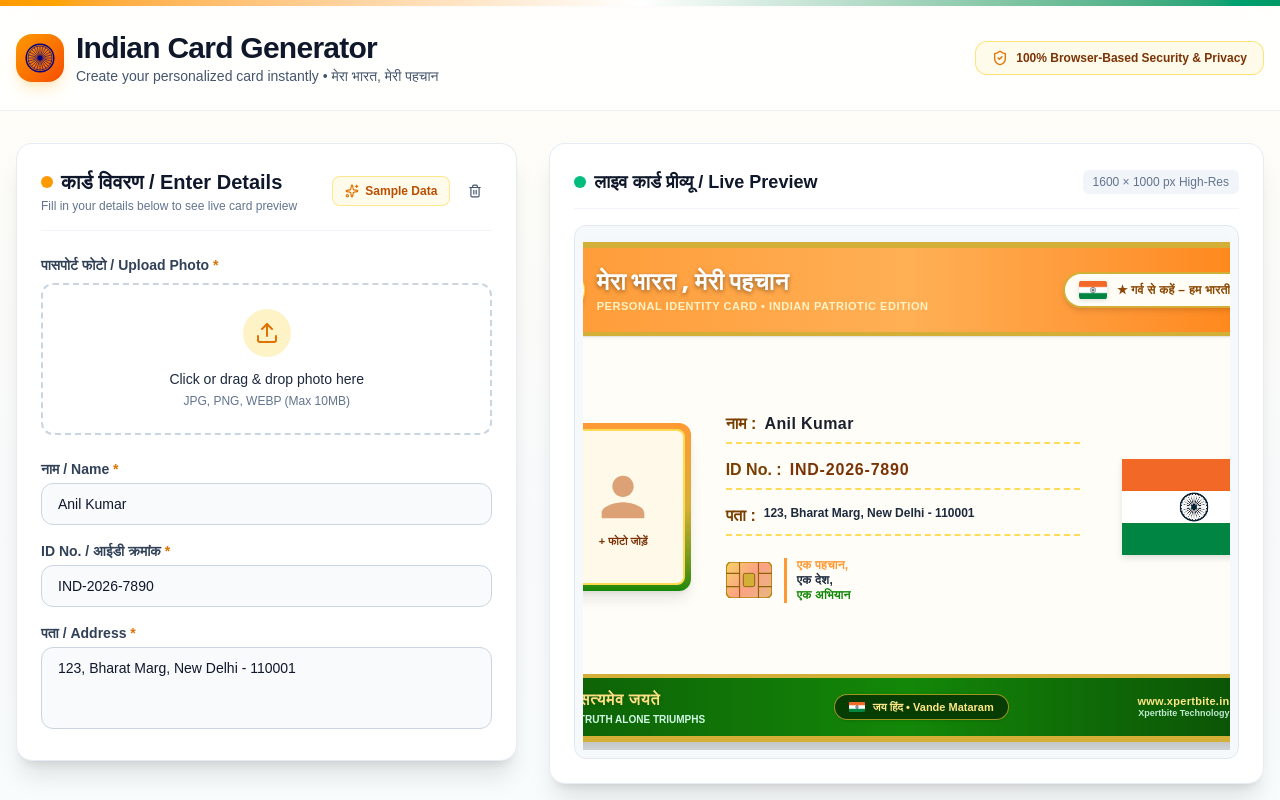
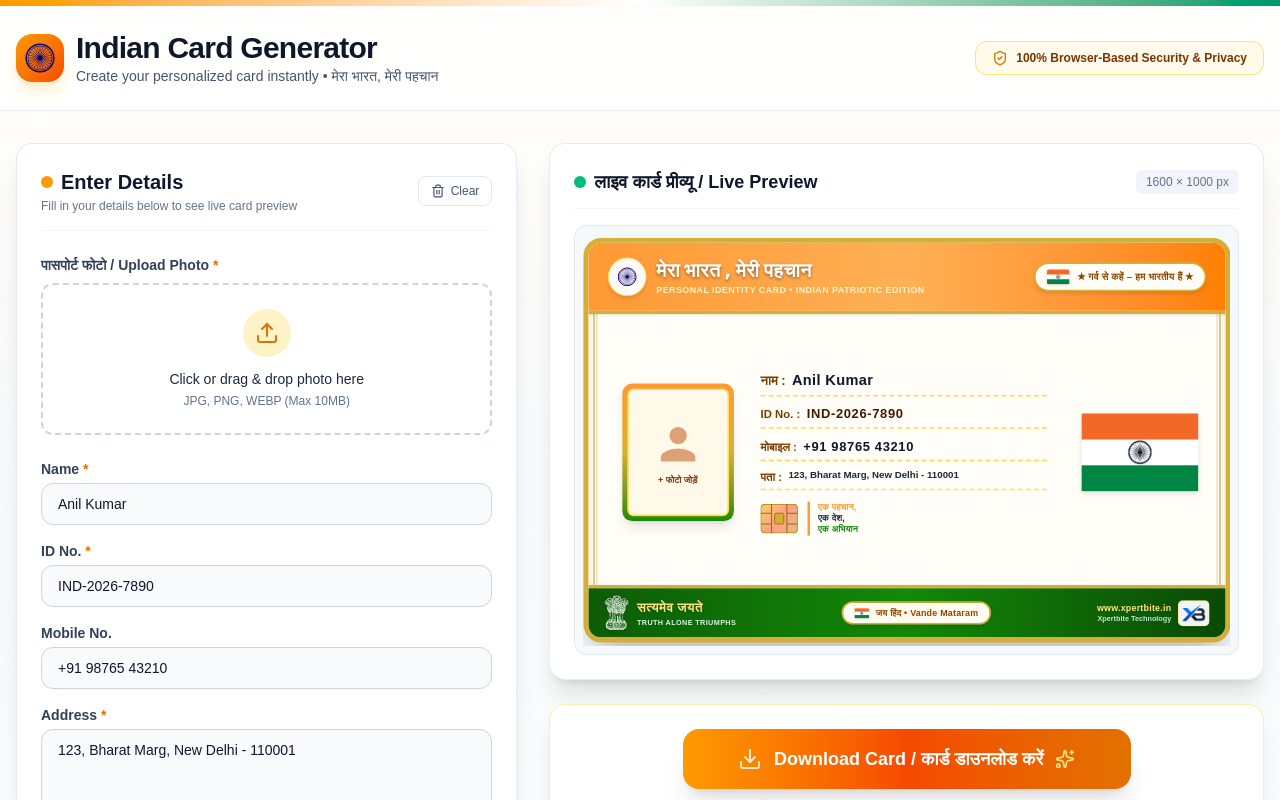
Before and after one commit to aditya347711-bit/tiranga, a Next.js app: page / in a window 1280 px wide. Shown: the top 800 px of the page. Built offline with nearby package versions, Linux system fonts and the light colour scheme; a web font is replaced by a local one.

Commit message:
fis issue

```diff
--- a/src/app/page.tsx
+++ b/src/app/page.tsx
@@ -52,25 +52,25 @@ export default function Home() {
           {/* Right Side: Live Card Preview & Download Action (7 cols) */}
           <div className="lg:col-span-7 flex flex-col space-y-6 lg:sticky lg:top-28">
             {/* Live Preview Card Box */}
-            <div className="bg-white dark:bg-slate-900 rounded-2xl p-6 shadow-xl border border-slate-200/80 dark:border-slate-800 space-y-4">
+            <div className="bg-white dark:bg-slate-900 rounded-2xl p-3 sm:p-6 shadow-xl border border-slate-200/80 dark:border-slate-800 space-y-4">
               <div className="flex items-center justify-between border-b border-slate-100 dark:border-slate-800 pb-3">
                 <div className="flex items-center gap-2">
                   <span className="relative flex h-3 w-3">
                     <span className="animate-ping absolute inline-flex h-full w-full rounded-full bg-emerald-400 opacity-75"></span>
                     <span className="relative inline-flex rounded-full h-3 w-3 bg-emerald-500"></span>
                   </span>
-                  <h2 className="text-lg font-bold text-slate-900 dark:text-white">
+                  <h2 className="text-base sm:text-lg font-bold text-slate-900 dark:text-white">
                     लाइव कार्ड प्रीव्यू / Live Preview
                   </h2>
                 </div>
 
                 <span className="text-xs font-mono text-slate-500 dark:text-slate-400 bg-slate-100 dark:bg-slate-800 px-2.5 py-1 rounded-md">
-                  1600 × 1000 px High-Res
+                  1600 × 1000 px
                 </span>
               </div>
 
               {/* Card Rendering Container */}
-              <div className="w-full overflow-hidden flex items-center justify-center p-2 bg-slate-100/60 dark:bg-slate-950/60 rounded-xl border border-slate-200 dark:border-slate-800">
+              <div className="w-full overflow-hidden flex items-center justify-center p-1 sm:p-2 bg-slate-100/60 dark:bg-slate-950/60 rounded-xl border border-slate-200 dark:border-slate-800">
                 <CardPreview ref={cardRef} cardData={cardData} />
               </div>
             </div>
--- a/src/components/CardForm.tsx
+++ b/src/components/CardForm.tsx
@@ -2,8 +2,8 @@
 
 import React from "react";
 import { PhotoUploader } from "./PhotoUploader";
-import { CardData, DEFAULT_CARD_DATA } from "@/types/card";
-import { Sparkles, Trash2 } from "lucide-react";
+import { CardData } from "@/types/card";
+import { Trash2 } from "lucide-react";
 
 interface CardFormProps {
   cardData: CardData;
@@ -18,15 +18,12 @@ export const CardForm: React.FC<CardFormProps> = ({ cardData, onChange }) => {
     });
   };
 
-  const handleFillSample = () => {
-    onChange(DEFAULT_CARD_DATA);
-  };
-
   const handleClear = () => {
     onChange({
       photo: null,
       name: "",
       idNo: "",
+      phone: "",
       address: "",
     });
   };
@@ -38,33 +35,22 @@ export const CardForm: React.FC<CardFormProps> = ({ cardData, onChange }) => {
         <div>
           <h2 className="text-xl font-bold text-slate-900 dark:text-white flex items-center gap-2">
             <span className="inline-block w-3 h-3 rounded-full bg-amber-500"></span>
-            कार्ड विवरण / Enter Details
+            Enter Details
           </h2>
           <p className="text-xs text-slate-500 dark:text-slate-400 mt-0.5">
             Fill in your details below to see live card preview
           </p>
         </div>
 
-        <div className="flex items-center gap-2">
-          <button
-            type="button"
-            onClick={handleFillSample}
-            className="flex items-center gap-1.5 px-3 py-1.5 rounded-lg text-xs font-semibold text-amber-700 dark:text-amber-300 bg-amber-50 dark:bg-amber-950/40 hover:bg-amber-100 dark:hover:bg-amber-900/60 border border-amber-300/50 transition-all"
-            title="Auto fill sample data"
-          >
-            <Sparkles className="w-3.5 h-3.5 text-amber-600" />
-            Sample Data
-          </button>
-
         <button
           type="button"
           onClick={handleClear}
-            className="flex items-center gap-1 px-2.5 py-1.5 rounded-lg text-xs font-medium text-slate-600 dark:text-slate-400 hover:bg-slate-100 dark:hover:bg-slate-800 transition-colors"
+          className="flex items-center gap-1.5 px-3 py-1.5 rounded-lg text-xs font-medium text-slate-600 dark:text-slate-400 hover:bg-slate-100 dark:hover:bg-slate-800 transition-colors border border-slate-200 dark:border-slate-800"
           title="Reset form"
         >
           <Trash2 className="w-3.5 h-3.5" />
+          <span>Clear</span>
         </button>
-        </div>
       </div>
 
       {/* Photo Uploader */}
@@ -78,7 +64,7 @@ export const CardForm: React.FC<CardFormProps> = ({ cardData, onChange }) => {
         {/* Name */}
         <div>
           <label className="block text-sm font-semibold text-slate-700 dark:text-slate-200 mb-1">
-            नाम / Name <span className="text-amber-600">*</span>
+            Name <span className="text-amber-600">*</span>
           </label>
           <input
             type="text"
@@ -92,7 +78,7 @@ export const CardForm: React.FC<CardFormProps> = ({ cardData, onChange }) => {
         {/* ID No */}
         <div>
           <label className="block text-sm font-semibold text-slate-700 dark:text-slate-200 mb-1">
-            ID No. / आईडी क्रमांक <span className="text-amber-600">*</span>
+            ID No. <span className="text-amber-600">*</span>
           </label>
           <input
             type="text"
@@ -103,16 +89,30 @@ export const CardForm: React.FC<CardFormProps> = ({ cardData, onChange }) => {
           />
         </div>
 
+        {/* Mobile No */}
+        <div>
+          <label className="block text-sm font-semibold text-slate-700 dark:text-slate-200 mb-1">
+            Mobile No.
+          </label>
+          <input
+            type="text"
+            value={cardData.phone}
+            onChange={(e) => handleFieldChange("phone", e.target.value)}
+            placeholder="e.g. +91 98765 43210"
+            className="w-full px-4 py-2.5 rounded-xl border border-slate-300 dark:border-slate-700 bg-slate-50 dark:bg-slate-800/80 text-slate-900 dark:text-white placeholder:text-slate-400 focus:outline-none focus:ring-2 focus:ring-amber-500 focus:border-amber-500 text-sm font-mono transition-all"
+          />
+        </div>
+
         {/* Address */}
         <div>
           <label className="block text-sm font-semibold text-slate-700 dark:text-slate-200 mb-1">
-            पता / Address <span className="text-amber-600">*</span>
+            Address <span className="text-amber-600">*</span>
           </label>
           <textarea
             rows={3}
             value={cardData.address}
             onChange={(e) => handleFieldChange("address", e.target.value)}
-            placeholder="e.g. 123, भारत मार्ग, नई दिल्ली"
+            placeholder="e.g. 123, Bharat Marg, New Delhi"
             className="w-full px-4 py-2.5 rounded-xl border border-slate-300 dark:border-slate-700 bg-slate-50 dark:bg-slate-800/80 text-slate-900 dark:text-white placeholder:text-slate-400 focus:outline-none focus:ring-2 focus:ring-amber-500 focus:border-amber-500 text-sm resize-none transition-all"
           />
         </div>
--- a/src/components/CardPreview.tsx
+++ b/src/components/CardPreview.tsx
@@ -78,30 +78,52 @@ const TirangaFlagGraphic: React.FC = () => (
   </div>
 );
 
-// Lion Emblem of India
-const LionEmblemSmall: React.FC = () => (
-  <svg width="34" height="42" viewBox="0 0 100 120" fill="none" xmlns="http://www.w3.org/2000/svg">
-    <defs>
-      <linearGradient id="gold-lion-sm" x1="0%" y1="0%" x2="100%" y2="100%">
-        <stop offset="0%" stopColor="#FFE082" />
-        <stop offset="50%" stopColor="#D4AF37" />
-        <stop offset="100%" stopColor="#7A5600" />
-      </linearGradient>
-    </defs>
-    <path
-      d="M50 12 C42 12, 38 20, 38 28 C38 34, 42 38, 44 42 C40 44, 38 48, 40 54 C42 60, 48 62, 50 62 C52 62, 58 60, 60 54 C62 48, 60 44, 56 42 C58 38, 62 34, 62 28 C62 20, 58 12, 50 12 Z"
-      fill="url(#gold-lion-sm)"
-    />
-    <rect x="20" y="64" width="60" height="12" rx="2" fill="url(#gold-lion-sm)" />
-    <circle cx="50" cy="70" r="4" fill="#000080" />
-    <path d="M26 76 C26 76, 32 90, 50 90 C68 90, 74 76, 74 76 Z" fill="url(#gold-lion-sm)" />
-  </svg>
-);
-
 export const CardPreview = forwardRef<HTMLDivElement, CardPreviewProps>(
   ({ cardData }, ref) => {
+    const wrapperRef = React.useRef<HTMLDivElement>(null);
+    const [scale, setScale] = React.useState(1);
+
+    React.useEffect(() => {
+      const updateScale = () => {
+        if (wrapperRef.current) {
+          const containerWidth = wrapperRef.current.clientWidth;
+          if (containerWidth > 0 && containerWidth < 800) {
+            setScale(Math.max(0.3, containerWidth / 800));
+          } else {
+            setScale(1);
+          }
+        }
+      };
+
+      updateScale();
+
+      const observer = new ResizeObserver(() => {
+        updateScale();
+      });
+
+      if (wrapperRef.current) {
+        observer.observe(wrapperRef.current);
+      }
+
+      window.addEventListener("resize", updateScale);
+      return () => {
+        observer.disconnect();
+        window.removeEventListener("resize", updateScale);
+      };
+    }, []);
+
     return (
-      <div className="w-full overflow-x-auto flex justify-center py-2">
+      <div ref={wrapperRef} className="w-full flex flex-col items-center justify-center overflow-hidden py-1">
+        <div
+          style={{
+            width: "800px",
+            height: "500px",
+            transform: `scale(${scale})`,
+            transformOrigin: "top center",
+            marginBottom: `${-(500 * (1 - scale))}px`,
+          }}
+          className="transition-transform duration-75 ease-out"
+        >
           {/* Standard Identity Card aspect ratio container (800px x 500px) */}
           <div
             ref={ref}
@@ -138,7 +160,7 @@ export const CardPreview = forwardRef<HTMLDivElement, CardPreviewProps>(
                 </div>
               </div>
 
-            {/* Subheader Badge with Tiranga photo.png (No Black Background) */}
+              {/* Subheader Badge with Tiranga photo.png */}
               <div className="px-3.5 py-1.5 rounded-full bg-[#FFFDF5] border-2 border-[#D4AF37] shadow-md flex items-center gap-2.5">
                 {/* eslint-disable-next-html-element-suppress */}
                 <img
@@ -153,10 +175,10 @@ export const CardPreview = forwardRef<HTMLDivElement, CardPreviewProps>(
             </div>
 
             {/* MAIN BODY AREA */}
-          <div className="relative z-10 h-[342px] grid grid-cols-12 gap-4 items-center px-6 py-4">
+            <div className="relative z-10 h-[342px] grid grid-cols-12 gap-4 items-center px-6 py-3">
               {/* LEFT: Framed Passport Photo (3 cols) */}
               <div className="col-span-3 flex flex-col items-center">
-              <div className="relative w-[136px] h-[168px] rounded-xl p-1.5 bg-gradient-to-b from-[#FF9933] via-[#D4AF37] to-[#138808] shadow-lg">
+                <div className="relative w-[138px] h-[170px] rounded-xl p-1.5 bg-gradient-to-b from-[#FF9933] via-[#D4AF37] to-[#138808] shadow-lg">
                   <div className="w-full h-full rounded-lg bg-[#FFF9EA] overflow-hidden flex flex-col items-center justify-center text-center relative border-2 border-amber-300/80">
                     {cardData.photo ? (
                       // eslint-disable-next-html-element-suppress
@@ -179,43 +201,53 @@ export const CardPreview = forwardRef<HTMLDivElement, CardPreviewProps>(
                 </div>
               </div>
 
-            {/* CENTER: User Details (5.5 cols) */}
-            <div className="col-span-6 flex flex-col space-y-3.5 text-slate-900 pr-2">
+              {/* CENTER: User Details (6 cols - Name, ID, Mobile, Address) */}
+              <div className="col-span-6 flex flex-col space-y-2.5 text-slate-900 pr-2">
                 {/* Name Field */}
-              <div className="flex items-baseline gap-2 border-b-2 border-dashed border-amber-300/80 pb-1.5">
-                <span className="font-extrabold text-base text-[#7A3E00] shrink-0">नाम :</span>
-                <span className="font-extrabold text-base text-[#1A202C] truncate tracking-wide">
+                <div className="flex items-baseline gap-2 border-b-2 border-dashed border-amber-300/80 pb-1">
+                  <span className="font-black text-base text-[#7A3E00] shrink-0">नाम :</span>
+                  <span className="font-black text-lg text-[#0F172A] truncate tracking-wide">
                     {cardData.name || "______________________"}
                   </span>
                 </div>
 
                 {/* ID No Field */}
-              <div className="flex items-baseline gap-2 border-b-2 border-dashed border-amber-300/80 pb-1.5">
-                <span className="font-extrabold text-base text-[#7A3E00] shrink-0">ID No. :</span>
-                <span className="font-mono font-extrabold text-base text-amber-900 tracking-wider">
+                <div className="flex items-baseline gap-2 border-b-2 border-dashed border-amber-300/80 pb-1">
+                  <span className="font-black text-sm text-[#7A3E00] shrink-0">ID No. :</span>
+                  <span className="font-mono font-black text-base text-amber-950 tracking-wider">
                     {cardData.idNo || "______________________"}
                   </span>
                 </div>
 
+                {/* Mobile No Field */}
+                {cardData.phone && (
+                  <div className="flex items-baseline gap-2 border-b-2 border-dashed border-amber-300/80 pb-1">
+                    <span className="font-black text-sm text-[#7A3E00] shrink-0">मोबाइल :</span>
+                    <span className="font-mono font-bold text-base text-slate-900 tracking-wider">
+                      {cardData.phone}
+                    </span>
+                  </div>
+                )}
+
                 {/* Address Field */}
-              <div className="flex items-start gap-2 border-b-2 border-dashed border-amber-300/80 pb-1.5">
-                <span className="font-extrabold text-base text-[#7A3E00] shrink-0">पता :</span>
-                <span className="font-bold text-xs text-slate-800 line-clamp-3 leading-relaxed">
+                <div className="flex items-start gap-2 border-b-2 border-dashed border-amber-300/80 pb-1">
+                  <span className="font-black text-sm text-[#7A3E00] shrink-0">पता :</span>
+                  <span className="font-bold text-xs text-slate-800 line-clamp-2 leading-tight">
                     {cardData.address || "____________________________________________"}
                   </span>
                 </div>
 
                 {/* Smart Card IC Chip & Motto */}
-              <div className="pt-2 flex items-center gap-3">
+                <div className="pt-1 flex items-center gap-3">
                   <SmartChipSvg />
                   <div className="flex flex-col justify-center border-l-3 border-[#FF9933] pl-2.5">
-                  <span className="text-[12px] font-black text-[#FF9933] uppercase tracking-wide leading-tight">
+                    <span className="text-[11px] font-black text-[#FF9933] uppercase tracking-wide leading-tight">
                       एक पहचान,
                     </span>
-                  <span className="text-[12px] font-black text-slate-800 uppercase tracking-wide leading-tight">
+                    <span className="text-[11px] font-black text-slate-800 uppercase tracking-wide leading-tight">
                       एक देश,
                     </span>
-                  <span className="text-[12px] font-black text-[#138808] uppercase tracking-wide leading-tight">
+                    <span className="text-[11px] font-black text-[#138808] uppercase tracking-wide leading-tight">
                       एक अभियान
                     </span>
                   </div>
@@ -228,9 +260,10 @@ export const CardPreview = forwardRef<HTMLDivElement, CardPreviewProps>(
               </div>
             </div>
 
-          {/* BOTTOM EMERALD GREEN FOOTER RIBBON WITH SATYAMEVA JAYATE (Bright Green, No Black) */}
-          <div className="absolute bottom-0 left-0 right-0 h-[62px] bg-gradient-to-r from-[#0D5C06] via-[#138808] to-[#0A4A05] border-t-4 border-[#D4AF37] px-6 flex items-center justify-between text-white">
-            <div className="flex items-center gap-3">
+            {/* BOTTOM EMERALD GREEN FOOTER RIBBON WITH SATYAMEVA JAYATE */}
+            <div className="absolute bottom-0 left-0 right-0 h-[65px] bg-gradient-to-r from-[#0D5C06] via-[#138808] to-[#0A4A05] border-t-4 border-[#D4AF37] px-5 flex items-center justify-between text-white">
+              {/* Left: Satyameva Jayate satya1.png */}
+              <div className="flex items-center gap-2.5">
                 {/* eslint-disable-next-html-element-suppress */}
                 <img
                   src="/satya1.png"
@@ -244,24 +277,24 @@ export const CardPreview = forwardRef<HTMLDivElement, CardPreviewProps>(
                   >
                     सत्यमेव जयते
                   </span>
-                <span className="text-[10px] text-emerald-100 font-semibold">
+                  <span className="text-[9px] text-emerald-100 font-semibold uppercase tracking-wider">
                     TRUTH ALONE TRIUMPHS
                   </span>
                 </div>
               </div>
 
-            {/* National Motto Pill - Warm Green Background */}
-            <div className="flex items-center gap-2 px-3.5 py-1 rounded-full bg-[#073D03] border border-amber-300/60 text-[11px] font-extrabold text-amber-200 shadow-sm">
+              {/* Center: National Motto Pill (Bright Warm Ivory/Gold Background) */}
+              <div className="flex items-center gap-2 px-3.5 py-1 rounded-full bg-gradient-to-r from-[#FFFDF5] via-[#FFF9EA] to-[#FFFDF5] border-2 border-[#D4AF37] text-[11px] font-black text-[#8B4500] shadow-md">
                 {/* eslint-disable-next-html-element-suppress */}
                 <img
                   src="/tiranga%20photo.png"
                   alt="Tiranga"
-                className="w-4 h-3 object-contain rounded-xs inline"
+                  className="w-4.5 h-3.5 object-contain rounded-xs inline drop-shadow-sm"
                 />
-              <span>जय हिंद • Vande Mataram</span>
+                <span className="tracking-wide">जय हिंद • Vande Mataram</span>
               </div>
 
-            {/* Bottom Right: Xpertbite Technology branding */}
+              {/* Right: XpertBite Technology Branding */}
               <div className="flex items-center gap-2 text-right">
                 <div className="flex flex-col items-end leading-tight">
                   <span className="text-[11px] font-bold text-amber-200 tracking-wide">
@@ -281,6 +314,7 @@ export const CardPreview = forwardRef<HTMLDivElement, CardPreviewProps>(
             </div>
           </div>
         </div>
+      </div>
     );
   }
 );
--- a/src/types/card.ts
+++ b/src/types/card.ts
@@ -2,6 +2,7 @@ export interface CardData {
   photo: string | null; // Data URL or Blob URL
   name: string;
   idNo: string;
+  phone: string;
   address: string;
 }
 
@@ -9,5 +10,6 @@ export const DEFAULT_CARD_DATA: CardData = {
   photo: null,
   name: "Anil Kumar",
   idNo: "IND-2026-7890",
+  phone: "+91 98765 43210",
   address: "123, Bharat Marg, New Delhi - 110001",
 };
```
Lines whose indentation alone changed are shown as unchanged.
